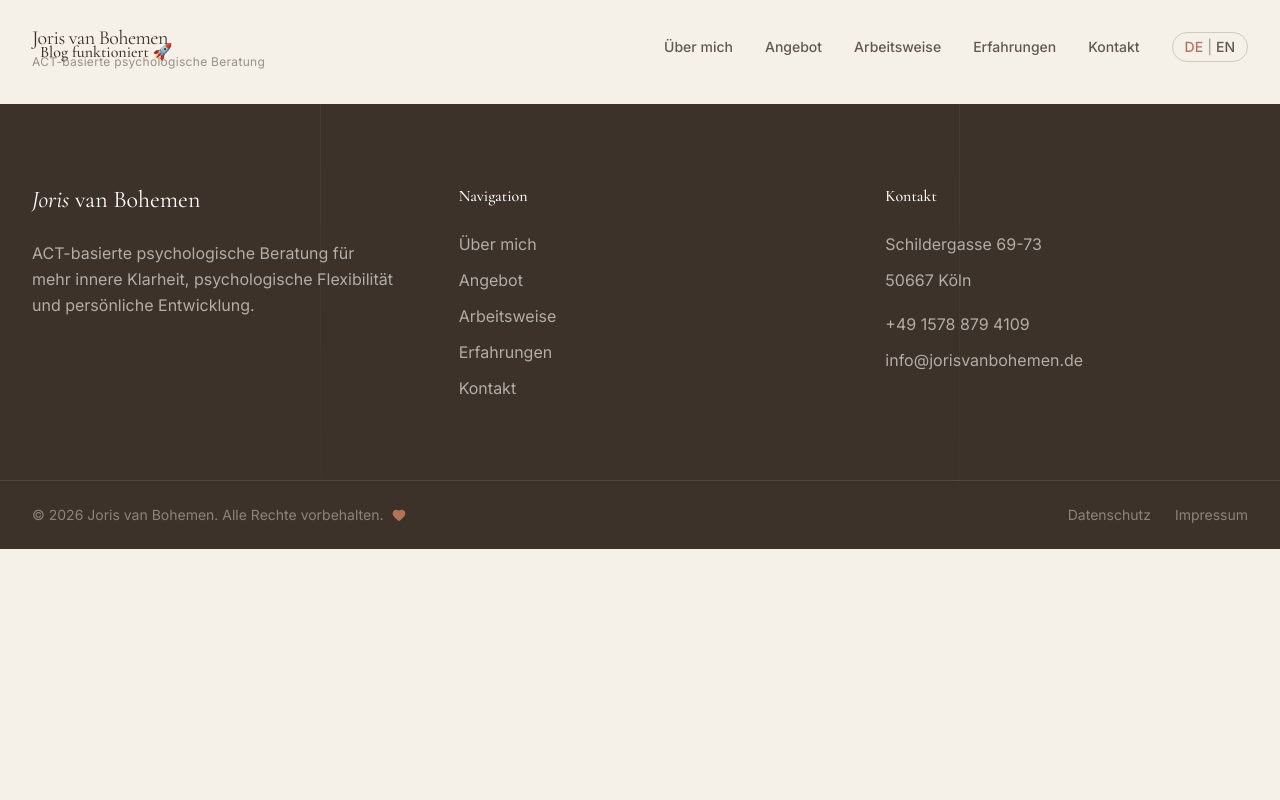
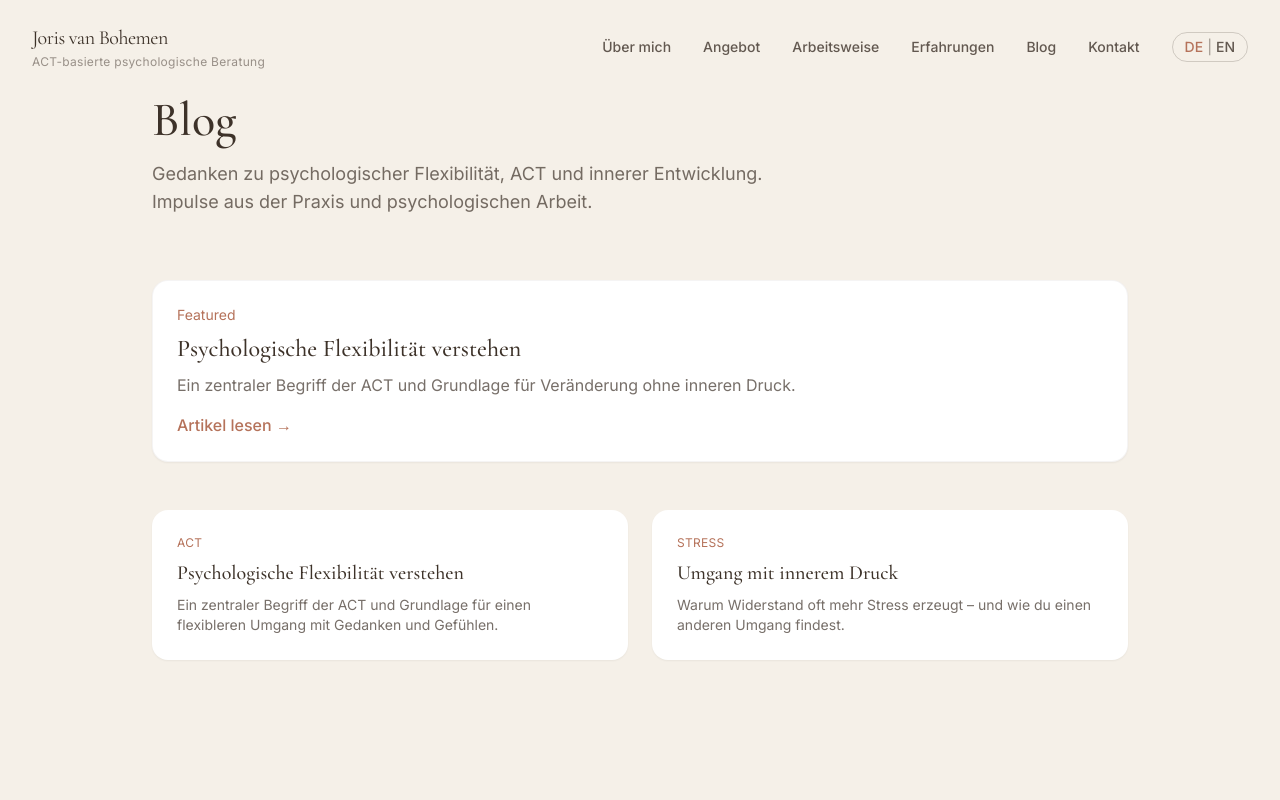
Before and after one commit to JorrisonFord/psychologischeberatung, a React (Vite) app: page /blog in a window 1280 px wide. Shown: the top 800 px of the page. Built offline with nearby package versions, Linux system fonts and the light colour scheme.

Commit message:
Blog Update

```diff
--- a/src/pages/blog/BlogIndex.tsx
+++ b/src/pages/blog/BlogIndex.tsx
@@ -1,7 +1,81 @@
+import { Link } from "react-router-dom";
+
 export function BlogIndex() {
+  const posts = [
+    {
+      title: "Psychologische Flexibilität verstehen",
+      description:
+        "Ein zentraler Begriff der ACT und Grundlage für einen flexibleren Umgang mit Gedanken und Gefühlen.",
+      slug: "/blog/psychologische-flexibilitaet",
+      tag: "ACT",
+    },
+    {
+      title: "Umgang mit innerem Druck",
+      description:
+        "Warum Widerstand oft mehr Stress erzeugt – und wie du einen anderen Umgang findest.",
+      slug: "#",
+      tag: "Stress",
+    },
+  ];
+
   return (
-    <div style={{ padding: 40 }}>
-      <h1>Blog funktioniert 🚀</h1>
+    <div className="min-h-screen bg-[#F5F0E8] text-[#3D3229]">
+
+      <div className="max-w-5xl mx-auto px-6 py-24">
+
+        {/* HERO */}
+        <header className="mb-16">
+          <h1 className="font-serif text-4xl md:text-5xl mb-4">
+            Blog
+          </h1>
+
+          <p className="text-lg text-[#3D3229]/70 max-w-2xl">
+            Gedanken zu psychologischer Flexibilität, ACT und innerer Entwicklung.
+            Impulse aus der Praxis und psychologischen Arbeit.
+          </p>
+        </header>
+
+        {/* FEATURED (optional) */}
+        <div className="mb-12 p-6 rounded-2xl bg-white shadow-sm border border-[#3D3229]/5">
+          <p className="text-sm text-[#B5725A] mb-2">Featured</p>
+          <h2 className="text-2xl font-serif mb-2">
+            Psychologische Flexibilität verstehen
+          </h2>
+          <p className="text-[#3D3229]/70 mb-4">
+            Ein zentraler Begriff der ACT und Grundlage für Veränderung ohne inneren Druck.
+          </p>
+          <Link
+            to="/blog/psychologische-flexibilitaet"
+            className="text-[#B5725A] font-medium hover:underline"
+          >
+            Artikel lesen →
+          </Link>
+        </div>
+
+        {/* GRID */}
+        <div className="grid md:grid-cols-2 gap-6">
+          {posts.map((post) => (
+            <Link
+              key={post.title}
+              to={post.slug}
+              className="group p-6 bg-white rounded-2xl shadow-sm hover:shadow-md transition border border-transparent hover:border-[#B5725A]/20"
+            >
+              <div className="text-xs text-[#B5725A] mb-2 uppercase tracking-wide">
+                {post.tag}
+              </div>
+
+              <h3 className="text-xl font-serif mb-2 group-hover:text-[#B5725A] transition">
+                {post.title}
+              </h3>
+
+              <p className="text-[#3D3229]/70 text-sm">
+                {post.description}
+              </p>
+            </Link>
+          ))}
+        </div>
+
+      </div>
     </div>
   );
 }
--- a/src/sections/Navigation.tsx
+++ b/src/sections/Navigation.tsx
@@ -1,11 +1,13 @@
 import { useState, useEffect } from 'react';
 import { useLanguage } from '../context/LanguageContext';
 import { Menu, X } from 'lucide-react';
+import { useNavigate } from 'react-router-dom';
 
 export function Navigation() {
   const { t, language, toggleLanguage } = useLanguage();
   const [isScrolled, setIsScrolled] = useState(false);
   const [isMobileMenuOpen, setIsMobileMenuOpen] = useState(false);
+  const navigate = useNavigate();
 
   useEffect(() => {
     const handleScroll = () => {
@@ -21,15 +23,24 @@ export function Navigation() {
     { label: t.nav.services, href: '#services' },
     { label: t.nav.philosophy, href: '#philosophy' },
     { label: t.nav.testimonials, href: '#testimonials' },
+    { label: 'Blog', href: '/blog', isRoute: true },
     { label: t.nav.contact, href: '#contact' },
   ];
 
-  const scrollToSection = (href: string) => {
-    const element = document.querySelector(href);
+  const handleNavClick = (item: any) => {
+    setIsMobileMenuOpen(false);
+
+    // ROUTE (Blog)
+    if (item.isRoute) {
+      navigate(item.href);
+      return;
+    }
+
+    // SCROLL SECTIONS
+    const element = document.querySelector(item.href);
     if (element) {
       element.scrollIntoView({ behavior: 'smooth' });
     }
-    setIsMobileMenuOpen(false);
   };
 
   return (
@@ -44,7 +55,7 @@ export function Navigation() {
         <div className="max-w-7xl mx-auto px-6 lg:px-8">
           <div className="flex items-center justify-between">
 
-            {/* Brand */}
+            {/* BRAND */}
             <a
               href="#"
               onClick={(e) => {
@@ -53,23 +64,20 @@ export function Navigation() {
               }}
               className="flex flex-col leading-tight hover:text-[#B5725A] transition-colors"
             >
-              {/* Name */}
               <span className="font-serif text-lg md:text-xl text-[#3D3229] tracking-tight">
                 Joris van Bohemen
               </span>
-
-              {/* Subline */}
               <span className="text-[11px] md:text-xs text-[#3D3229]/50 tracking-wide mt-0.5">
                 ACT-basierte psychologische Beratung
               </span>
             </a>
 
-            {/* Desktop Navigation */}
+            {/* DESKTOP NAV */}
             <div className="hidden lg:flex items-center gap-8">
               {navItems.map((item) => (
                 <button
                   key={item.href}
-                  onClick={() => scrollToSection(item.href)}
+                  onClick={() => handleNavClick(item)}
                   className="text-sm font-medium text-[#3D3229]/80 hover:text-[#B5725A] transition-colors relative group"
                 >
                   {item.label}
@@ -77,7 +85,7 @@ export function Navigation() {
                 </button>
               ))}
 
-              {/* Language Toggle */}
+              {/* LANGUAGE */}
               <button
                 onClick={toggleLanguage}
                 className="flex items-center gap-1 text-sm font-medium text-[#3D3229]/80 hover:text-[#B5725A] transition-colors border border-[#3D3229]/20 rounded-full px-3 py-1 hover:border-[#B5725A]"
@@ -88,7 +96,7 @@ export function Navigation() {
               </button>
             </div>
 
-            {/* Mobile */}
+            {/* MOBILE */}
             <div className="flex items-center gap-4 lg:hidden">
               <button
                 onClick={toggleLanguage}
@@ -112,7 +120,7 @@ export function Navigation() {
         </div>
       </nav>
 
-      {/* Mobile Menu */}
+      {/* MOBILE MENU */}
       <div
         className={`fixed inset-0 z-40 lg:hidden transition-all duration-500 ${
           isMobileMenuOpen ? 'opacity-100 visible' : 'opacity-0 invisible'
@@ -132,7 +140,7 @@ export function Navigation() {
             {navItems.map((item) => (
               <button
                 key={item.href}
-                onClick={() => scrollToSection(item.href)}
+                onClick={() => handleNavClick(item)}
                 className="text-left text-lg font-medium text-[#3D3229] hover:text-[#B5725A] transition-colors py-2 border-b border-[#3D3229]/10 last:border-0"
               >
                 {item.label}
```
Also changed, not shown: src/pages/blog/BlogTemplate.tsx (added).
